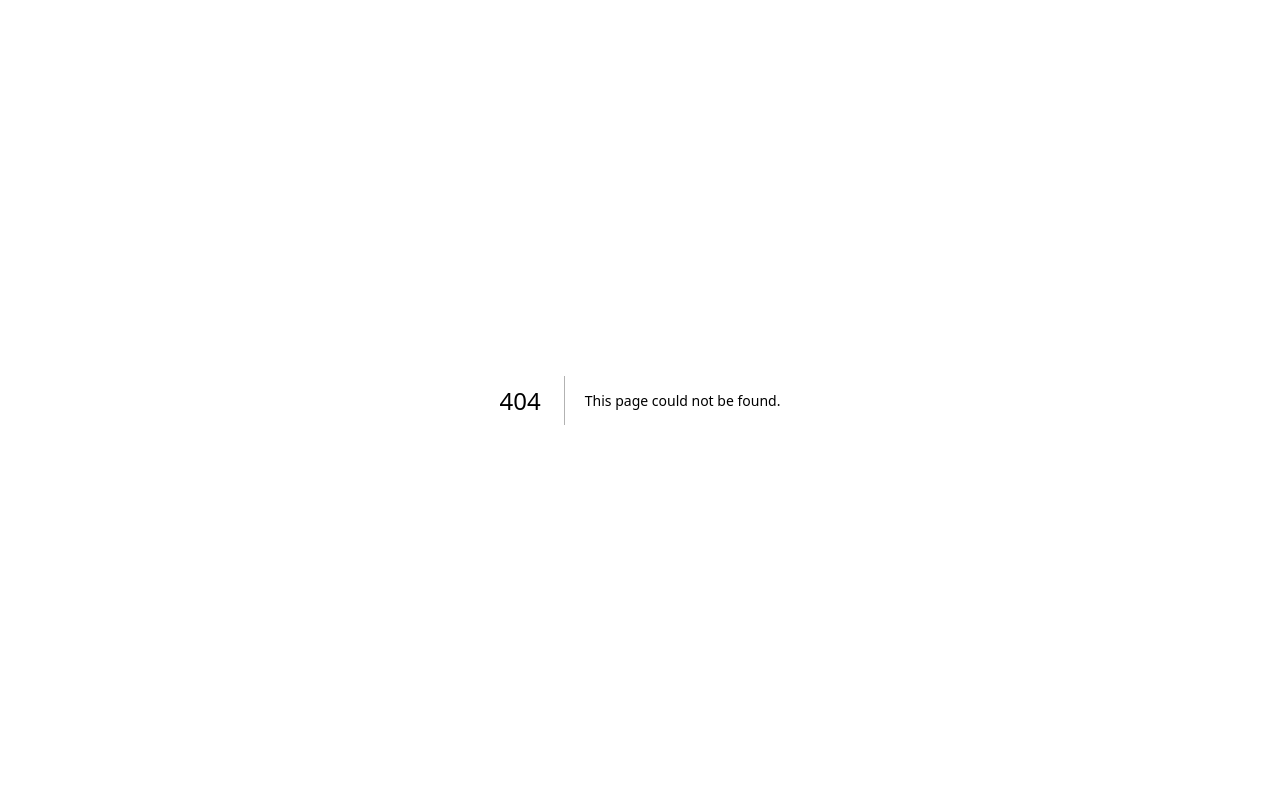
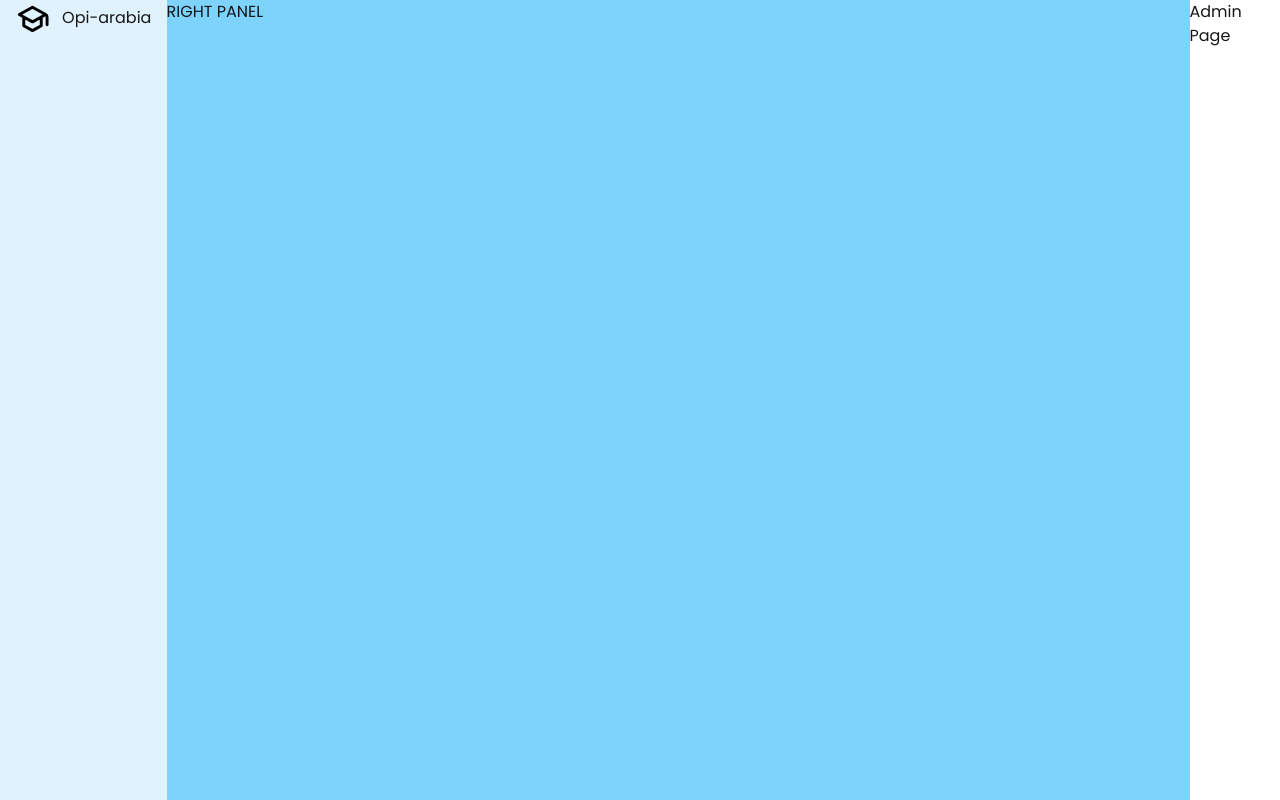
Before and after one commit to MoeSuo/school, a Next.js app: page /admin in a window 1280 px wide. Before the commit this address had no page. Built offline with nearby package versions, Linux system fonts and the light colour scheme.

Commit message:
first commit

```diff
--- /dev/null
+++ b/src/app/(dashboard)/admin/page.tsx
@@ -0,0 +1,9 @@
+import React from 'react'
+
+const AdminPage = () => {
+  return (
+    <div>Admin Page</div>
+  )
+}
+
+export default AdminPage
--- /dev/null
+++ b/src/app/(dashboard)/layout.tsx
@@ -0,0 +1,34 @@
+import { Poppins } from "next/font/google";
+import Image from "next/image";
+import Link from "next/link";
+
+const poppins = Poppins({
+    weight: '400',
+    subsets: ['latin'],
+  })
+
+
+
+export default function DashboardLayout({
+  children,
+}: Readonly<{
+  children: React.ReactNode;
+}>) {
+  return (
+
+      <div className={`${poppins.className} h-screen flex  `}>
+        {/* LEFT PANEL */}
+        <div className="w-[14%] md:w-[7%] lg:w-[14%] bg-sky-100">
+          <Link href={"/"} className="flex items-center justify-center gap-3">
+          <Image src={"/images/school-logo.svg"} width={35} height={35} alt={"school-logo"} />
+          <span className="hidden lg:block">Opi-arabia</span>
+          </Link>
+        </div>
+        {/* RIGHT PANEL */}
+        <div className="w-[86%] md:w-[93%] lg:w-[86%] bg-sky-300">
+          RIGHT PANEL
+        </div>
+        {children}
+        </div>
+  );
+}
--- /dev/null
+++ b/src/app/(dashboard)/parent/page.tsx
@@ -0,0 +1,9 @@
+import React from 'react'
+
+const ParentPage = () => {
+  return (
+    <div>Parent Page</div>
+  )
+}
+
+export default ParentPage
--- /dev/null
+++ b/src/app/(dashboard)/student/page.tsx
@@ -0,0 +1,9 @@
+import React from 'react'
+
+const StudentPage = () => {
+  return (
+    <div>Student Page</div>
+  )
+}
+
+export default StudentPage
--- /dev/null
+++ b/src/app/(dashboard)/teacher/page.tsx
@@ -0,0 +1,9 @@
+import React from 'react'
+
+const TeacherPage = () => {
+  return (
+    <div>Teacher Page</div>
+  )
+}
+
+export default TeacherPage
--- /dev/null
+++ b/src/app/components/Menu.tsx
@@ -0,0 +1,9 @@
+import React from 'react'
+
+const Navbar = () => {
+  return (
+    <div>Navbar</div>
+  )
+}
+
+export default Navbar
--- a/src/app/layout.tsx
+++ b/src/app/layout.tsx
@@ -1,17 +1,8 @@
 import type { Metadata } from "next";
-import localFont from "next/font/local";
+import { Inter } from "next/font/google";
 import "./globals.css";
 
-const geistSans = localFont({
-  src: "./fonts/GeistVF.woff",
-  variable: "--font-geist-sans",
-  weight: "100 900",
-});
-const geistMono = localFont({
-  src: "./fonts/GeistMonoVF.woff",
-  variable: "--font-geist-mono",
-  weight: "100 900",
-});
+const inter = Inter({ subsets: ["latin"] });
 
 export const metadata: Metadata = {
   title: "Create Next App",
@@ -25,11 +16,9 @@ export default function RootLayout({
 }>) {
   return (
     <html lang="en">
-      <body
-        className={`${geistSans.variable} ${geistMono.variable} antialiased`}
-      >
+      <body className={inter.className}>
         {children}
-      </body>
+        </body>
     </html>
   );
 }
```
Also changed, not shown: public/images/school-logo.svg (added).
